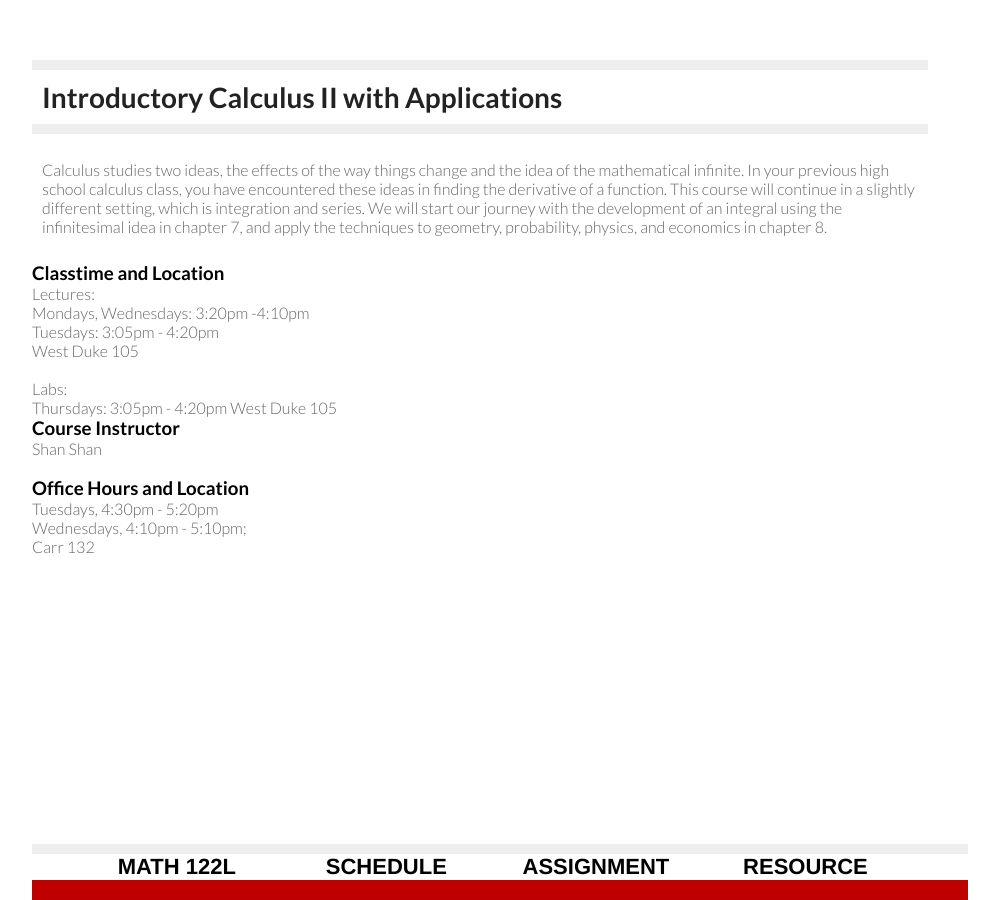
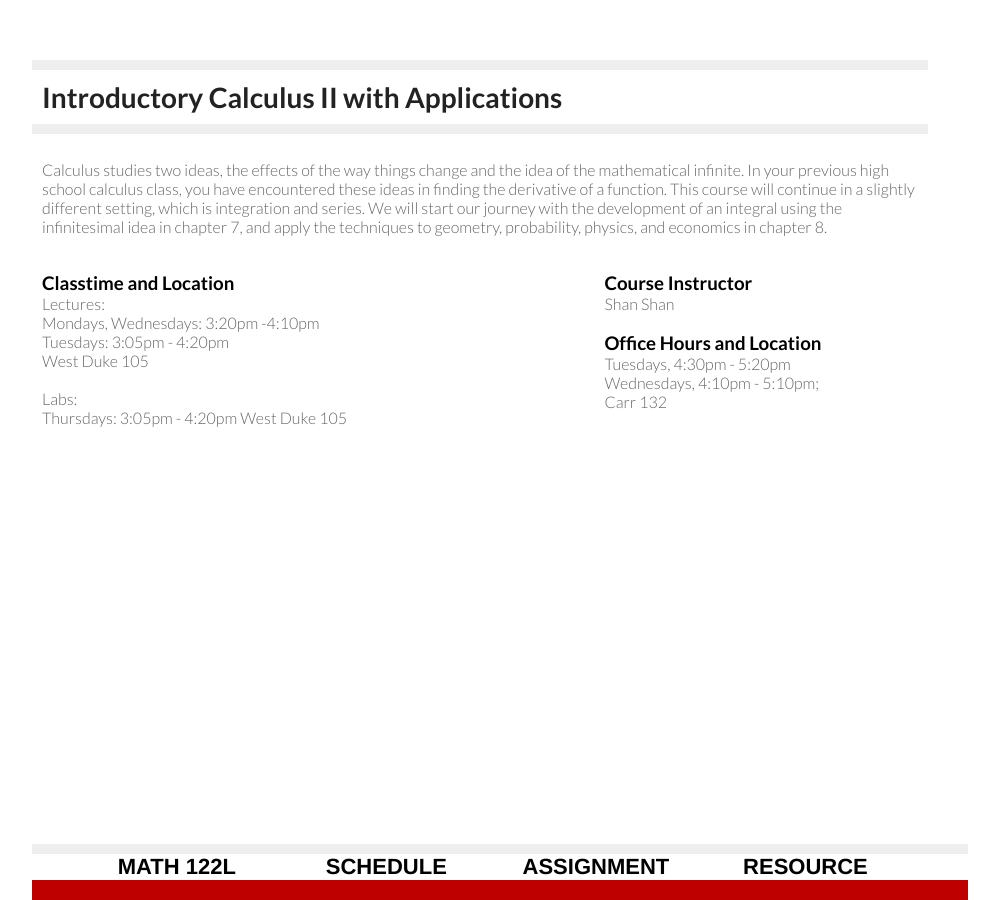
Before and after one commit to sshanshans/calculus2, a Jekyll site: the page built from index.md, in a window 1280 px wide. Shown: the whole page, without its empty margins (160-1159 px from the left). Built offline with Jekyll 4.4.1, drawn with Linux system fonts in a browser that asks for light colours.

Commit message:
Update main.css

```diff
--- a/css/main.css
+++ b/css/main.css
@@ -36,14 +36,14 @@ section{
 padding: 10px;
 }
 
-lsection{
+article{
 width: 35%;
 padding: 10px;
 float: left;
 position:static;
 }
 
-rsection{
+side{
 width: 35%;
 padding: 10px;
 float: right;
@@ -88,7 +88,7 @@ h3, h4, h5, h6 {
 div.container {
      width: 100%;
 
-header {
+header{
 }
 
 ul{
@@ -97,10 +97,10 @@ ul{
 section{
 }
 
-rsection{
+article{
 }
 
-lsection{
+side{
 }
 
 }
```
